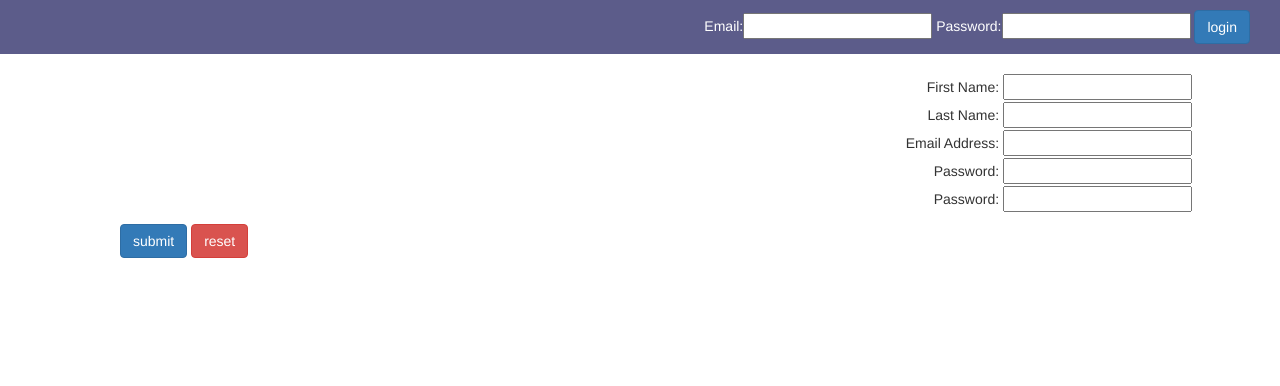
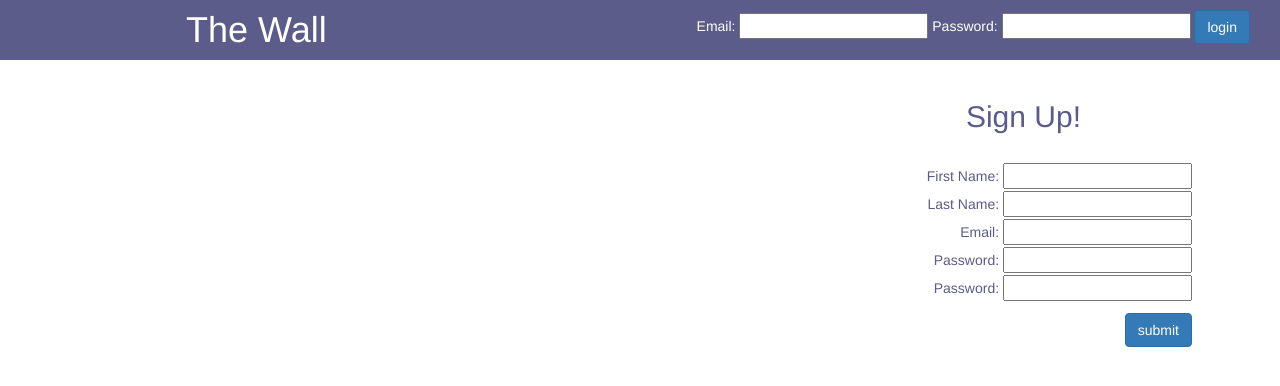
Before and after one commit to falterfriday/mySQL_Flask-the_wall, a Flask app: page / in a window 1280 px wide. Shown: the top 386 px of the page. Run offline with Flask 2, Linux system fonts and the light colour scheme; some libraries are stand-ins or nearby versions.

Commit message:
modified classes for styling purposes as well as moving login div

```diff
--- a/templates/index.html
+++ b/templates/index.html
@@ -19,7 +19,7 @@
 -->
 <html>
 <head>
-	<title>Login and Registration</title>
+	<title>The Wall</title>
 	<meta charset="utf-8">
 	<link rel="stylesheet" href="https://maxcdn.bootstrapcdn.com/bootstrap/3.3.6/css/bootstrap.min.css" integrity="sha384-1q8mTJOASx8j1Au+a5WDVnPi2lkFfwwEAa8hDDdjZlpLegxhjVME1fgjWPGmkzs7" crossorigin="anonymous">
 	<link rel="stylesheet" type="text/css" href="{{ url_for('static', filename='style.css') }}">
@@ -28,27 +28,30 @@
 <!-- TOP -->
 <div class="wrapper">
 	<div class="top">
+	<h1>The Wall</h1>
 	<form action="/login" method='POST'>
-		Email:<input type="email" name="login_email">
-		Password:<input type="password" name="login_password">
-		<input type="submit" name="login" value="login" class="btn btn-primary">
+		Email: <input type="email" name="login_email">
+		Password: <input type="password" name="login_password">
+		<input type="submit" name="wall" value="login" class="btn btn-primary">
 	</form>
 	</div>
 	<br>
 <!-- BOTTOM -->
 	<div class="bottom">
-	<form action='/process' method='POST'>
-		First Name: <input type="text" name="first_name"><br>
-		Last Name: <input type="text" name="last_name"><br>
-		Email Address: <input type="text" name="email"><br>
-		Password: <input type="password" name="password"><br>
-		Password: <input type="password" name="password_conf"><br>
+		<form class="signup" action='/process' method='POST'>
+		<h2>Sign Up!</h2><br>
+			First Name: <input type="text" name="first_name"><br>
+			Last Name: <input type="text" name="last_name"><br>
+			Email: <input type="text" name="email"><br>
+			Password: <input type="password" name="password"><br>
+			Password: <input type="password" name="password_conf"><br>
+
+			<input class="btn btn-primary submits" type="submit" name="submit" value="submit">
+		</form>
 	</div>
-		<input class="btn btn-primary submits" type="submit" name="submit" value="submit">
-	</form>
-	<form action="clear">
+	<!-- <form action="clear">
 		<input type="submit" name="clear" value="reset" class="btn btn-danger submits" type="button">
-	</form>
+	</form> -->
 	{% with messages = get_flashed_messages() %}
 		{% if messages %}
 		  {% for message in messages %}
```
